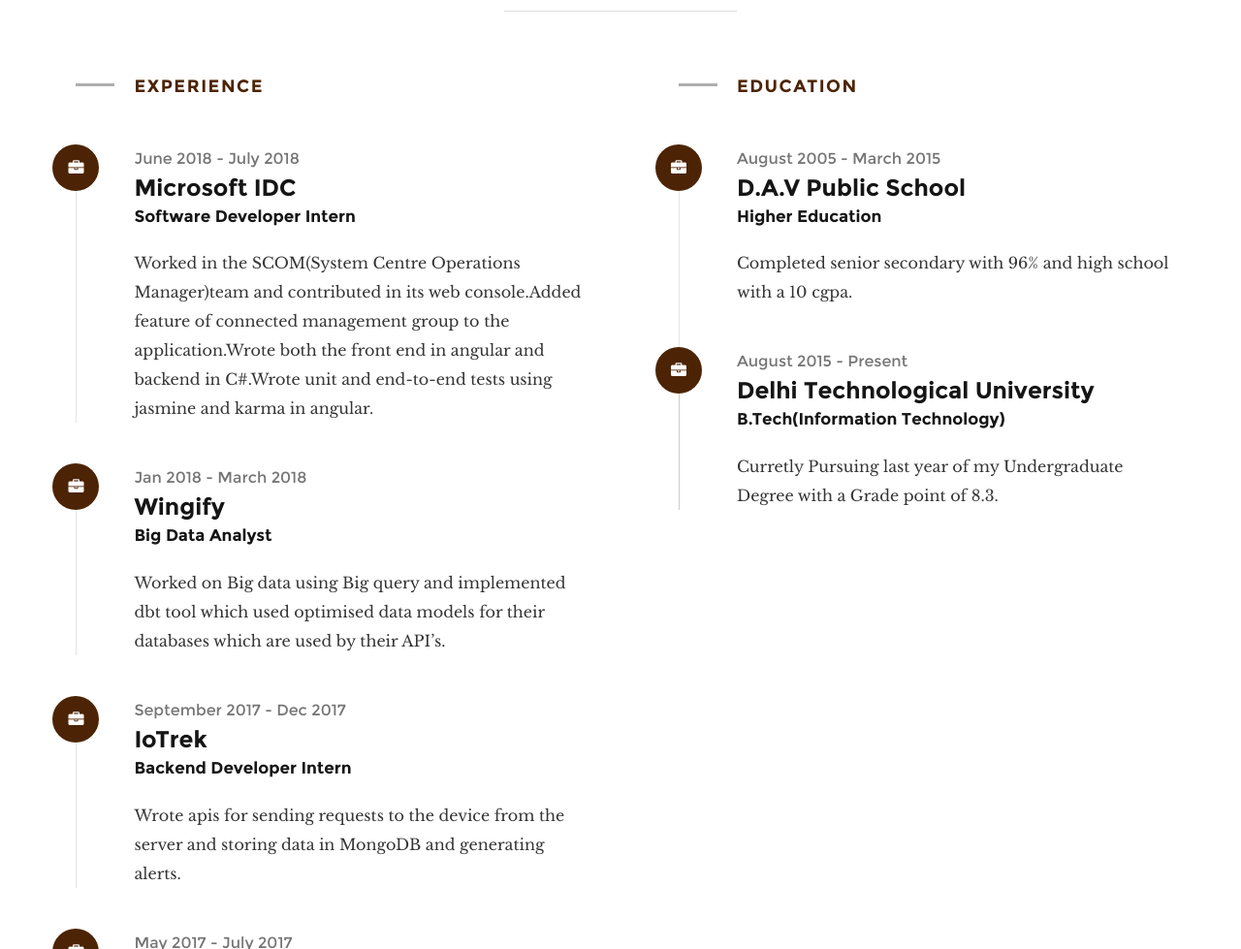
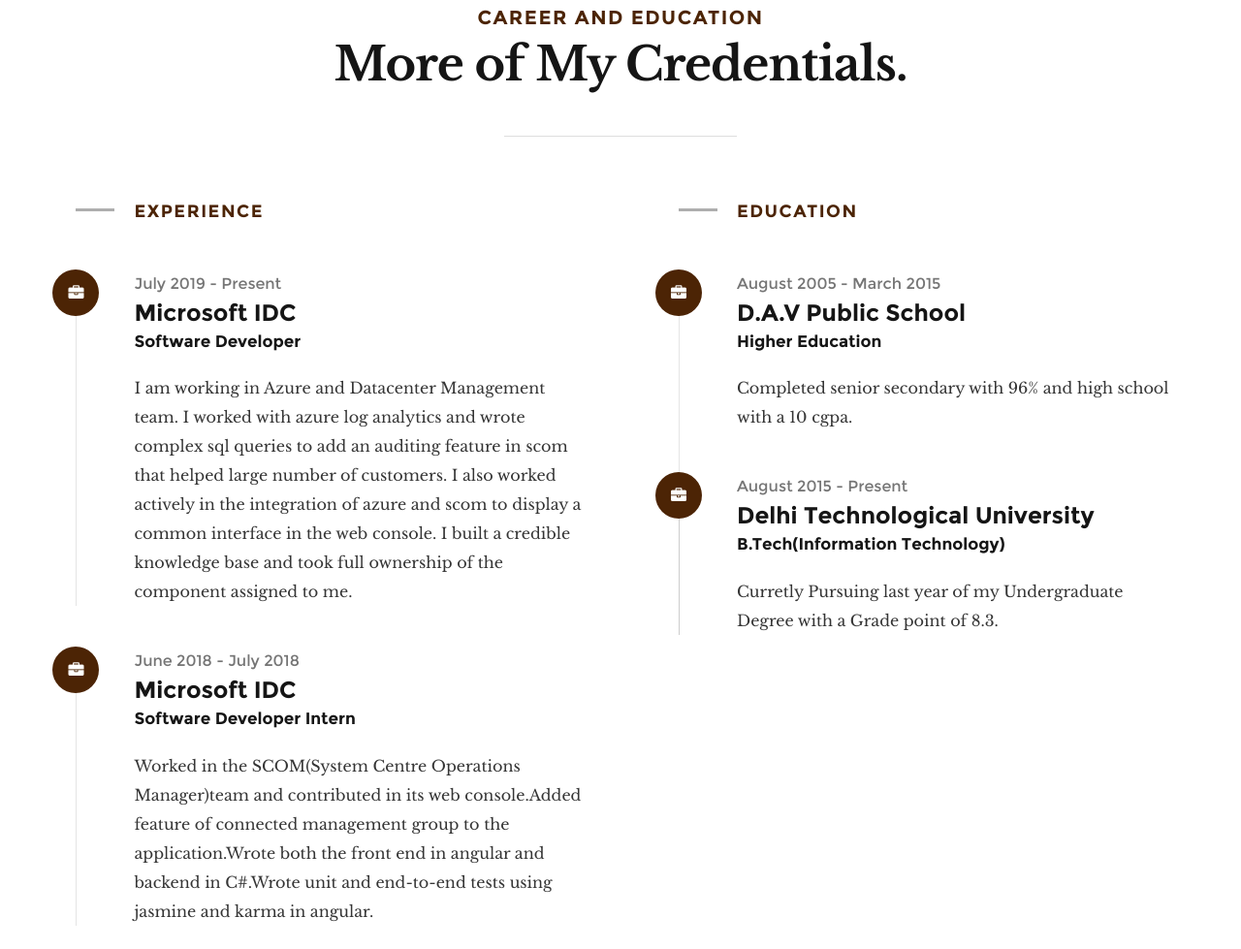
Before and after one commit to rajatsingla2503/rajatsingla2503.github.io, a plain HTML site: page index.html in a window 1280 px wide. Shown: the part 1821-2800 px from the top of the page at 97% size. Drawn offline with Linux system fonts and the light colour scheme; files whose address does not match are found by name.

Commit message:
changes done

```diff
--- a/index.html
+++ b/index.html
@@ -183,7 +183,7 @@
    						<h4>Web Development</h4>
    						<p>
    							{ <br>
-	   				"Web Development":"Building Complex backend systems using Rails- A Framework based on Ruby"<br>
+	   				"Web Development":"Building Complex backend systems using Ruby on Rails and C#"<br>
 	   				"Front End":"HTML,CSS,Javascript,AngularJS"<br>
 	   				}
    						</p>
@@ -201,7 +201,7 @@
 	   				}</p>
    					</div>
    				</li>
-   				<!-- <li class="item-webdesign animate-this">
+   				<li class="item-webdesign animate-this">
    					<div class="icon-wrap">
    						<i class="icon-HTML"></i>
    					</div>
@@ -212,7 +212,7 @@
 	   				"Basic IOT solutions":"Building basic home automation related solution over Raspberry pi/Arduino"<br>}
    						</p>
    					</div>
-   				</li> -->
+   				</li>
 
    			</ul>
 
@@ -246,6 +246,29 @@
 			<div class="col-six tab-full left">
 
 				<h2 class="animate-this">Experience</h2>
+
+				<div class="timeline-wrap">
+
+
+					<div class="timeline-block animate-this">
+						<div class="timeline-ico">
+							<i class="fa fa-briefcase"></i>
+						</div>
+						<div class="timeline-header">
+							<p class="timeframe">July 2019 - Present</p>
+							<h3>Microsoft IDC</h3>
+							<h4>Software Developer</h4>
+						</div>
+						<div class="timeline-content">
+							<p>I am working in Azure and Datacenter Management team.
+								I worked with azure log analytics and wrote complex sql queries to add an auditing feature in scom that helped large number of customers.
+								I also worked actively in the integration of azure and scom to display a common interface in the web console.
+								I built a credible knowledge base and took full ownership of the component assigned to me.</p>
+						</div>
+					</div> <!-- end timeline-block -->
+
+
+				</div> <!-- end timeline-wrap -->
 
 	   		<div class="timeline-wrap">
 
```
